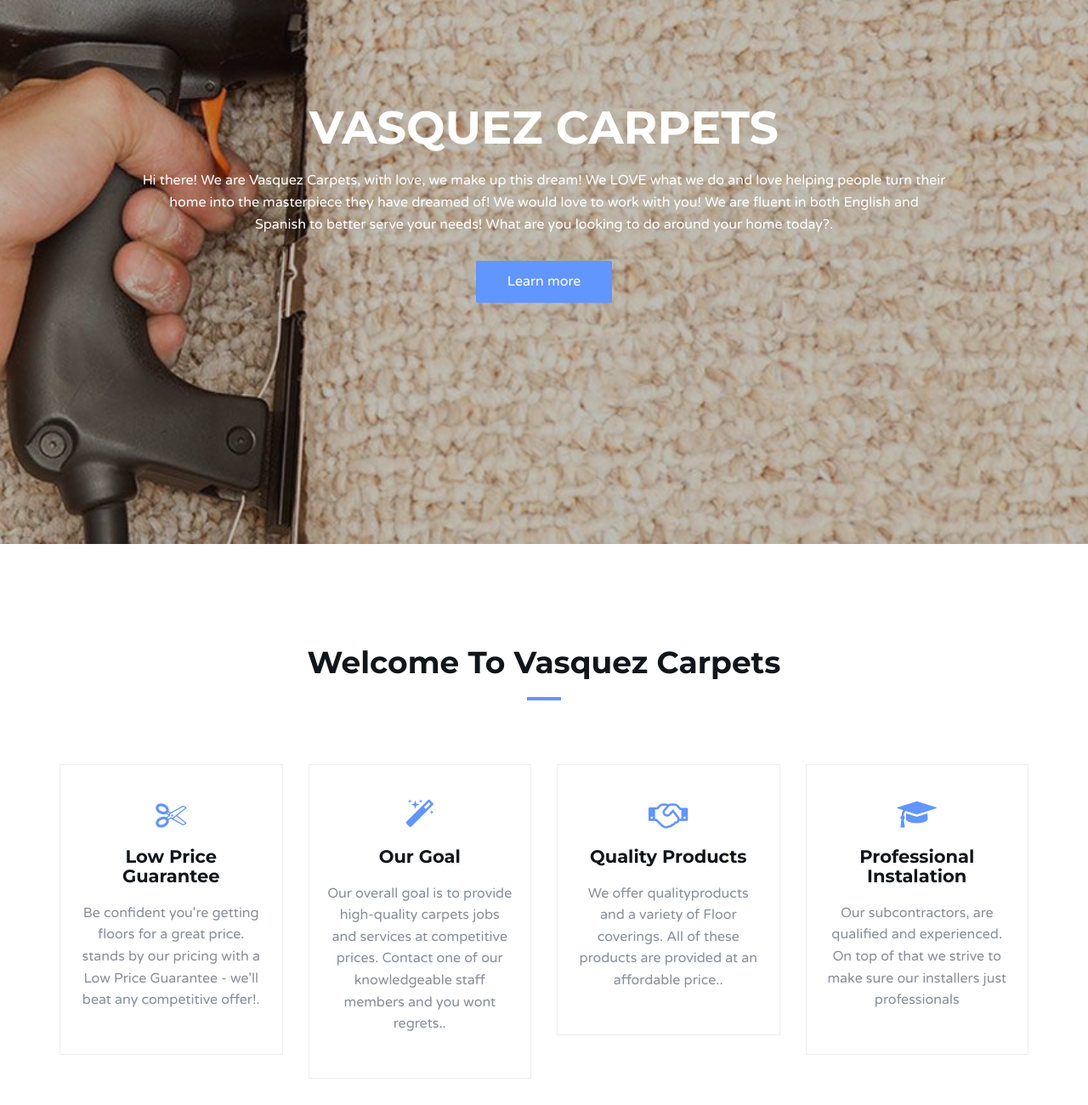
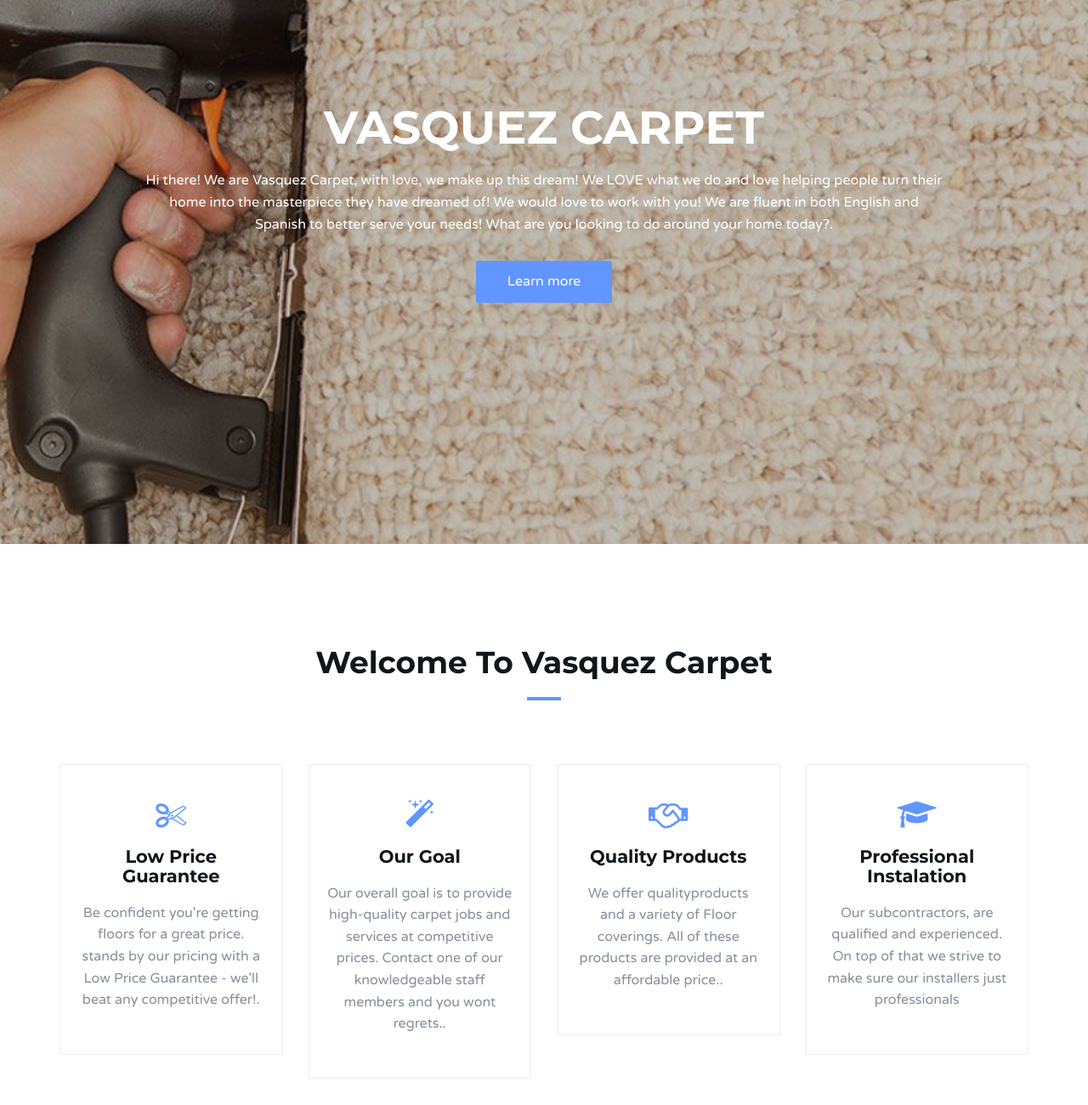
Before and after one commit to Vasquezcarpet/Vasquezcarpet.github.io, a plain HTML site: page index.html in a window 1280 px wide. Shown: the part 160-1460 px from the top of the page at 85% size. Drawn offline with Linux system fonts and the light colour scheme.

Commit message:
firstcommit

```diff
--- a/index.html
+++ b/index.html
@@ -7,7 +7,7 @@
 	<meta name="viewport" content="width=device-width, initial-scale=1">
 	<!-- The above 3 meta tags *must* come first in the head; any other head content must come *after* these tags -->
 
-	<title>Vasquez Carpets</title>
+	<title>Vasquez Carpet</title>
 
 	<!-- Google font -->
 	<link href="https://fonts.googleapis.com/css?family=Montserrat:400,700%7CVarela+Round" rel="stylesheet">
@@ -88,8 +88,8 @@
 					<!-- home content -->
 					<div class="col-md-10 col-md-offset-1">
 						<div class="home-content">
-							<h1 class="white-text">Vasquez Carpets</h1>
-							<p class="white-text">Hi there!  We are Vasquez Carpets, with love, we make up this dream!  We LOVE what we do and love helping people turn their home into the masterpiece they have dreamed of!  We would love to work with you!  We are fluent in both English and Spanish to better serve your needs! What are you looking to do around your home today?.
+							<h1 class="white-text">Vasquez Carpet</h1>
+							<p class="white-text">Hi there!  We are Vasquez Carpet, with love, we make up this dream!  We LOVE what we do and love helping people turn their home into the masterpiece they have dreamed of!  We would love to work with you!  We are fluent in both English and Spanish to better serve your needs! What are you looking to do around your home today?.
 							</p>
 							<a href="#portfolio"><button class="main-btn">Learn more</button></a>
 						</div>
@@ -115,7 +115,7 @@
 
 				<!-- Section header -->
 				<div class="section-header text-center">
-					<h2 class="title">Welcome to Vasquez Carpets</h2>
+					<h2 class="title">Welcome to Vasquez Carpet</h2>
 				</div>
 				<!-- /Section header -->
 
@@ -135,7 +135,7 @@
 					<div class="about">
 						<i class="fa fa-magic"></i>
 						<h3>Our Goal</h3>
-						<p>Our overall goal is to provide high-quality carpets jobs and services at competitive prices. Contact one of our knowledgeable staff members and you wont regrets..</p>
+						<p>Our overall goal is to provide high-quality carpet jobs and services at competitive prices. Contact one of our knowledgeable staff members and you wont regrets..</p>
 
 					</div>
 				</div>
@@ -592,7 +592,7 @@
 					<div class="contact">
 						<i class="fa fa-envelope"></i>
 						<h3>Email</h3>
-						<p>MVazquezCarpets@gmail.com</p>
+						<p>MartinVasquez1578@gmail.com</p>
 					</div>
 				</div>
 				<!-- /contact -->
```
Also changed, not shown: img/111.JPG.
